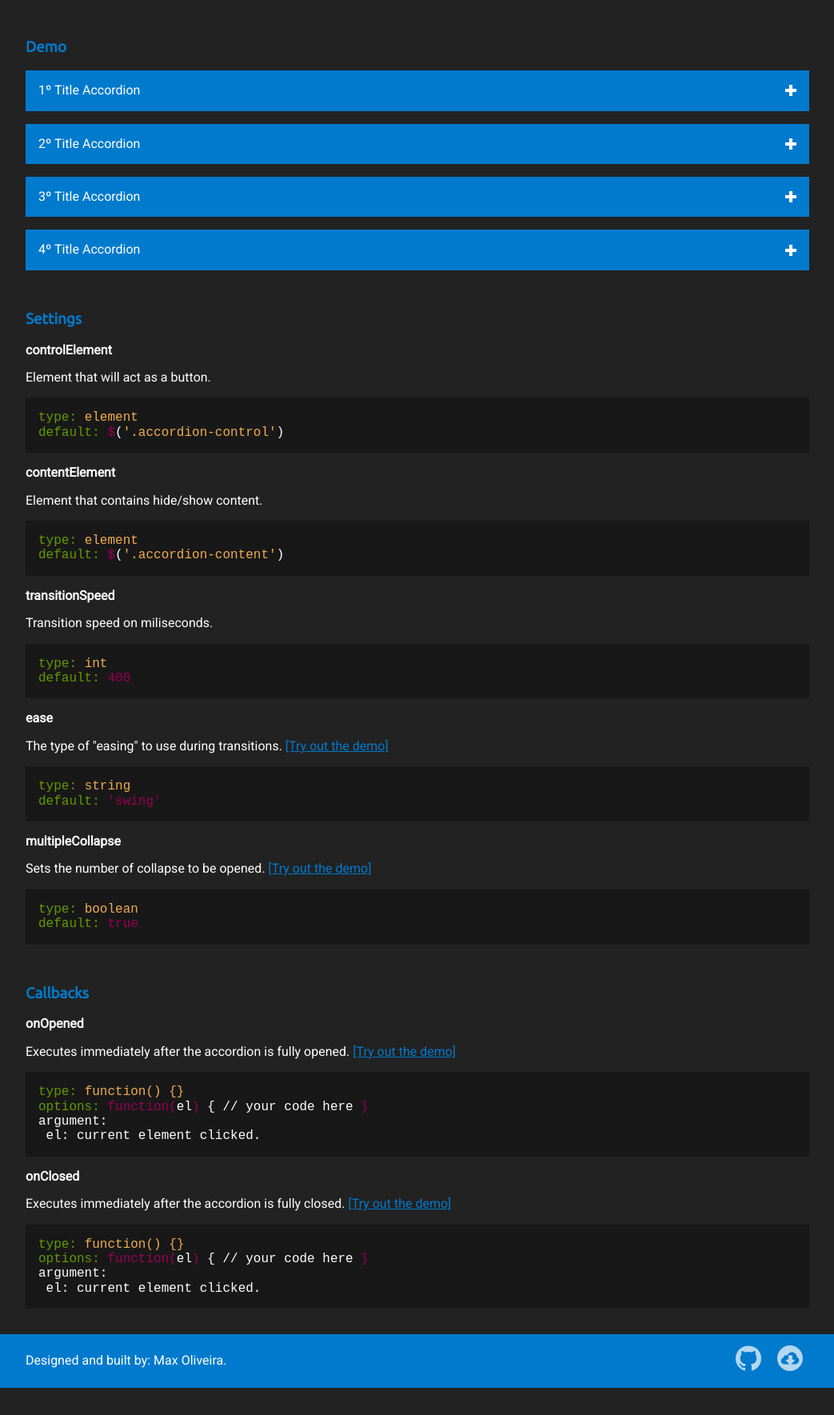
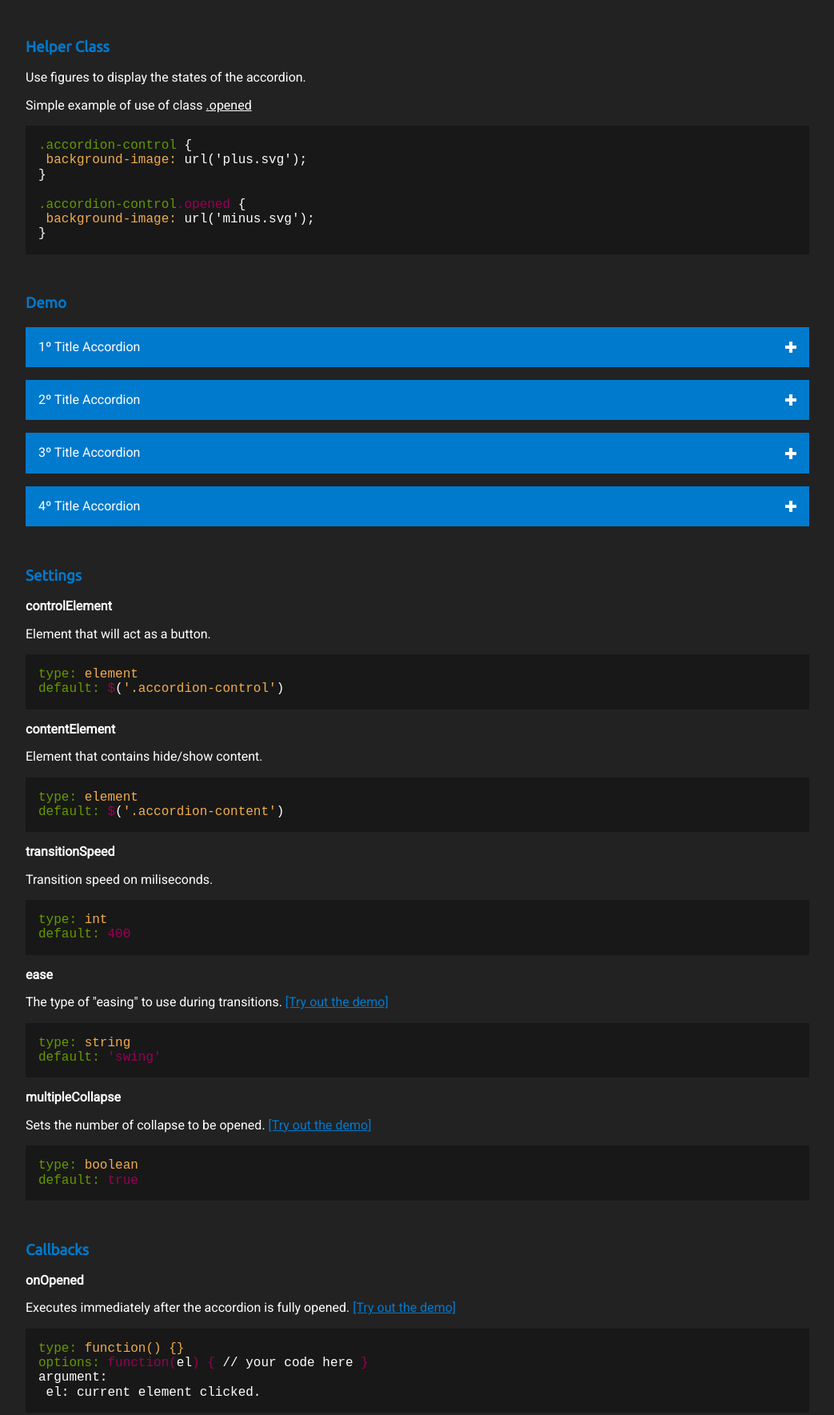
Before and after one commit to joaomosantos/accordion.js, a website: page index.html in a window 1280 px wide. Shown: the part 1020-2789 px from the top of the page at 80% size, without its empty margins (118-1161 px from the left). Before the commit the page ends 2755 px from the top, so only its background shows below. Drawn offline with Linux system fonts and the light colour scheme.

Commit message:
adicionando uso de helper class

```diff
--- a/index.html
+++ b/index.html
@@ -1,5 +1,5 @@
 <!DOCTYPE html>
-<html lang="pt-br">
+<html lang="en">
 <head>
 	<meta name="google-site-verification" content="g-XgYdrD4iCPQVdItOfLtIpAIGOD1lyYMk2jlEGV__c" />
 	<meta charset="UTF-8">
@@ -43,6 +43,15 @@
 			<pre><code class="javascript"><span class="keyword">$</span>(<span class="element">'.accordion'</span>).<span class="keyword">accordion</span>();</code></pre>
 			<p>For a simple accordion/dropdown, use the following structure:</p>
 			<pre><code class="html"><span class="tag">&lt;<span class="title">div</span> <span class="attribute">class</span>=<span class="value">"accordion"</span>&gt;</span><br> <span class="tag">&lt;<span class="title">div</span> <span class="attribute">class</span>=<span class="value">"accordion-control"</span>&gt;</span>...<span class="tag">&lt;/<span class="title">div</span>&gt;</span><br> <span class="tag">&lt;<span class="title">div</span> <span class="attribute">class</span>=<span class="value">"accordion-content"</span>&gt;</span><br>  // content<br>  // content<br> <span class="tag">&lt;/<span class="title">div</span>&gt;</span><br><span class="tag">&lt;/<span class="title">div</span>&gt;</span></code></pre>
+		</div>
+	</div>
+
+	<div id="helper-class" class="content-container">
+		<div class="inner-content">
+			<h3>Helper Class</h3>
+			<p>Use figures to display the states of the accordion.</p>
+			<p>Simple example of use of class <u>.opened</u></p>
+			<pre><code class="css"><span class="element">.accordion-control</span> &#123;<br> <span class="property">background-image:</span> <span class="value">url('plus.svg');</span><br>&#125;<br><br><span class="element">.accordion-control</span><span class="element-highlight">.opened</span> &#123;<br> <span class="property">background-image:</span> <span class="value">url('minus.svg');</span><br>&#125;</code></pre>
 		</div>
 	</div>
 
@@ -97,15 +106,15 @@
 		</div>
 	</div>
 
-	<div id="settings-container" class="content-container">
+	<div id="callback-container" class="content-container">
 		<div class="inner-content">
 			<h3>Callbacks</h3>
 			<p><strong>onOpened</strong></p>
 			<p>Executes immediately after the accordion is fully opened. <a href="exemple/callback.html" target="_self">[Try out the demo]</a></p>
-			<pre><code class="javascript"><span class="option">type:</span> <span class="element">function() {}</span><br><span class="option">options:</span> <span class="keyword">function(</span>el<span class="keyword">)</span> {</span> // your code here <span class="keyword">}</span><br>argument:<br> el: current element clicked.</code></pre>
+			<pre><code class="javascript"><span class="option">type:</span> <span class="element">function() &#123;&#125;</span><br><span class="option">options:</span> <span class="keyword">function(</span>el<span class="keyword">) &#123;</span> // your code here <span class="keyword">&#125;</span><br>argument:<br> el: current element clicked.</code></pre>
 			<p><strong>onClosed</strong></p>
 			<p>Executes immediately after the accordion is fully closed. <a href="exemple/callback.html" target="_self">[Try out the demo]</a></p>
-			<pre><code class="javascript"><span class="option">type:</span> <span class="element">function() {}</span><br><span class="option">options:</span> <span class="keyword">function(</span>el<span class="keyword">)</span> {</span> // your code here <span class="keyword">}</span><br>argument:<br> el: current element clicked.</code></pre>
+			<pre><code class="javascript"><span class="option">type:</span> <span class="element">function() &#123;&#125;</span><br><span class="option">options:</span> <span class="keyword">function(</span>el<span class="keyword">) &#123;</span> // your code here <span class="keyword">&#125;</span><br>argument:<br> el: current element clicked.</code></pre>
 		</div>
 	</div>
 
--- a/styl/code.styl
+++ b/styl/code.styl
@@ -14,6 +14,17 @@ pre
 	.value
 		color #f0ad4e
 
+// Code CSS
+.css
+	.element
+		color #690
+	.element-highlight
+		color #905
+	.property
+		color #f0ad4e
+	.value
+		color #fff
+
 //Code Javascript
 .javascript
 	.keyword
```
Also changed, not shown: css/main.css, 1 other file.
